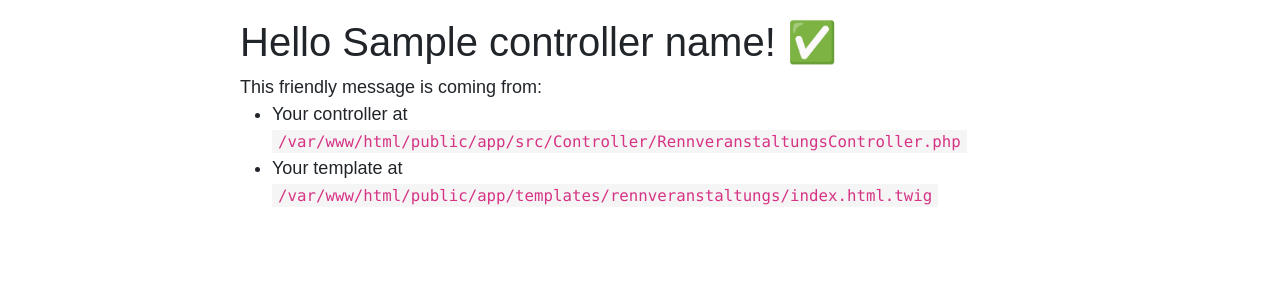
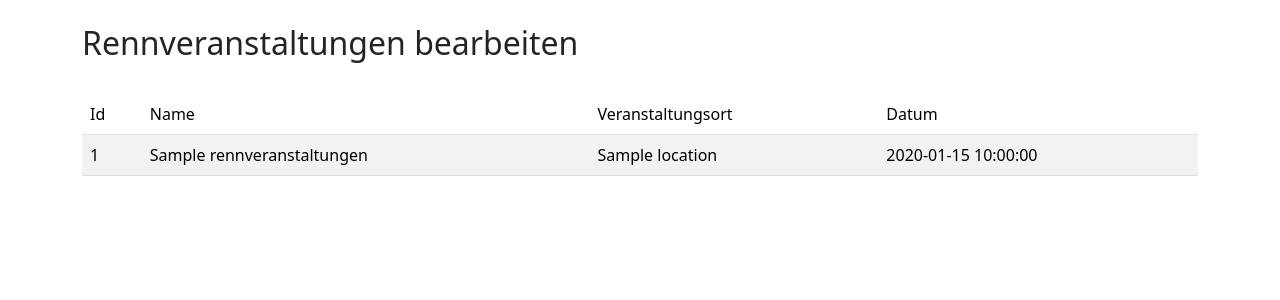
Before and after one commit to PatrickP1992/RennkalenderPatrick, a Symfony app: template app/templates/rennveranstaltungs/index.html.twig in a window 1280 px wide. Shown: the part 56-356 px from the top of the page. Run offline with Twig, Linux system fonts and the light colour scheme; the template is opened without the code that fills it: most values are stand-ins (such as "Sample title", 1, 10 or a date in 2020); some libraries are stand-ins or nearby versions.

Commit message:
Rennveranstaltung mit Controller erstellen und anzeigen
Habe hier ausprobiert, ob ich eine Rennveranstaltung erstellen und anzeigen kann

```diff
--- a/app/templates/base.html.twig
+++ b/app/templates/base.html.twig
@@ -26,7 +26,7 @@
                     <a class="nav-link" href="{{ path('app_main') }}">Home</a>
                 </li>
                 <li class="nav-item">
-                    <a class="nav-link" href="#">verwalten</a>
+                    <a class="nav-link" href="{{ path('rennveranstaltungen.bearbeiten') }}">verwalten</a>
                 </li>
                 <li class="nav-item">
                     <a class="nav-link" href="#">Link</a>
--- a/app/templates/rennveranstaltungs/index.html.twig
+++ b/app/templates/rennveranstaltungs/index.html.twig
@@ -1,20 +1,30 @@
 {% extends 'base.html.twig' %}
 
-{% block title %}Hello RennveranstaltungsController!{% endblock %}
+{% block body %}
+    <br>
+    <div class="container">
+        <h2>Rennveranstaltungen bearbeiten</h2>
+        <br>
 
-{% block body %}
-<style>
-    .example-wrapper { margin: 1em auto; max-width: 800px; width: 95%; font: 18px/1.5 sans-serif; }
-    .example-wrapper code { background: #F5F5F5; padding: 2px 6px; }
-</style>
-
-<div class="example-wrapper">
-    <h1>Hello {{ controller_name }}! ✅</h1>
-
-    This friendly message is coming from:
-    <ul>
-        <li>Your controller at <code>/var/www/html/public/app/src/Controller/RennveranstaltungsController.php</code></li>
-        <li>Your template at <code>/var/www/html/public/app/templates/rennveranstaltungs/index.html.twig</code></li>
-    </ul>
-</div>
+        <table class="table table-striped">
+            <thead>
+            <tr>
+                <td>Id</td>
+                <td>Name</td>
+                <td>Veranstaltungsort</td>
+                <td>Datum</td>
+            </tr>
+            </thead>
+            <tbody>
+            {% for rennveranstaltung in rennveranstaltungen %}
+                <tr>
+                    <td>{{ rennveranstaltung.id }}</td>
+                    <td>{{ rennveranstaltung.name }}</td>
+                    <td>{{ rennveranstaltung.location }}</td>
+                    <td>{{ rennveranstaltung.date }}</td>
+                </tr>
+            {% endfor %}
+            </tbody>
+        </table>
+    </div>
 {% endblock %}
```
Also changed, not shown: app/src/Controller/RennveranstaltungsController.php (+32 -3 lines).
